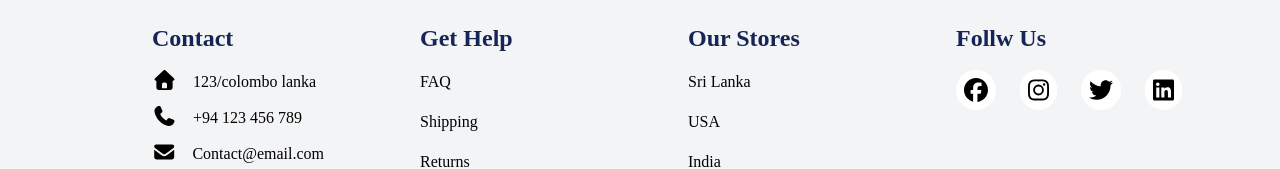
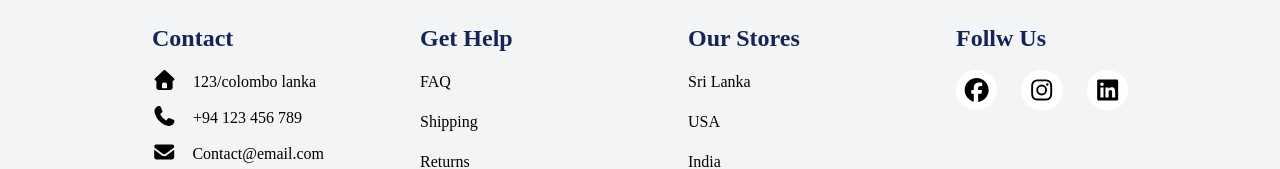
Before and after one commit to wolfhx9/Nike, a website: page index.html in a window 1280 px wide. Shown: the part 3996-4165 px from the top of the page. Drawn offline with Linux system fonts and the light colour scheme; a web font is replaced by a local one.

Commit message:
remove Twitter icon from social media links

```diff
--- a/index.html
+++ b/index.html
@@ -528,7 +528,6 @@
                 <div class="flex text-2xl space-x-6">
                     <i class="bg-white p-2 rounded-full duration-300 hover:text-white hover:bg-secondary fa-brands fa-facebook"></i>
                     <i class="bg-white p-2 rounded-full duration-300 hover:text-white hover:bg-secondary fa-brands fa-instagram"></i>
-                    <i class="bg-white p-2 rounded-full duration-300 hover:text-white hover:bg-secondary fa-brands fa-twitter"></i>
                     <i class="bg-white p-2 rounded-full duration-300 hover:text-white hover:bg-secondary fa-brands fa-linkedin"></i>
                 </div>
             </div>
```
